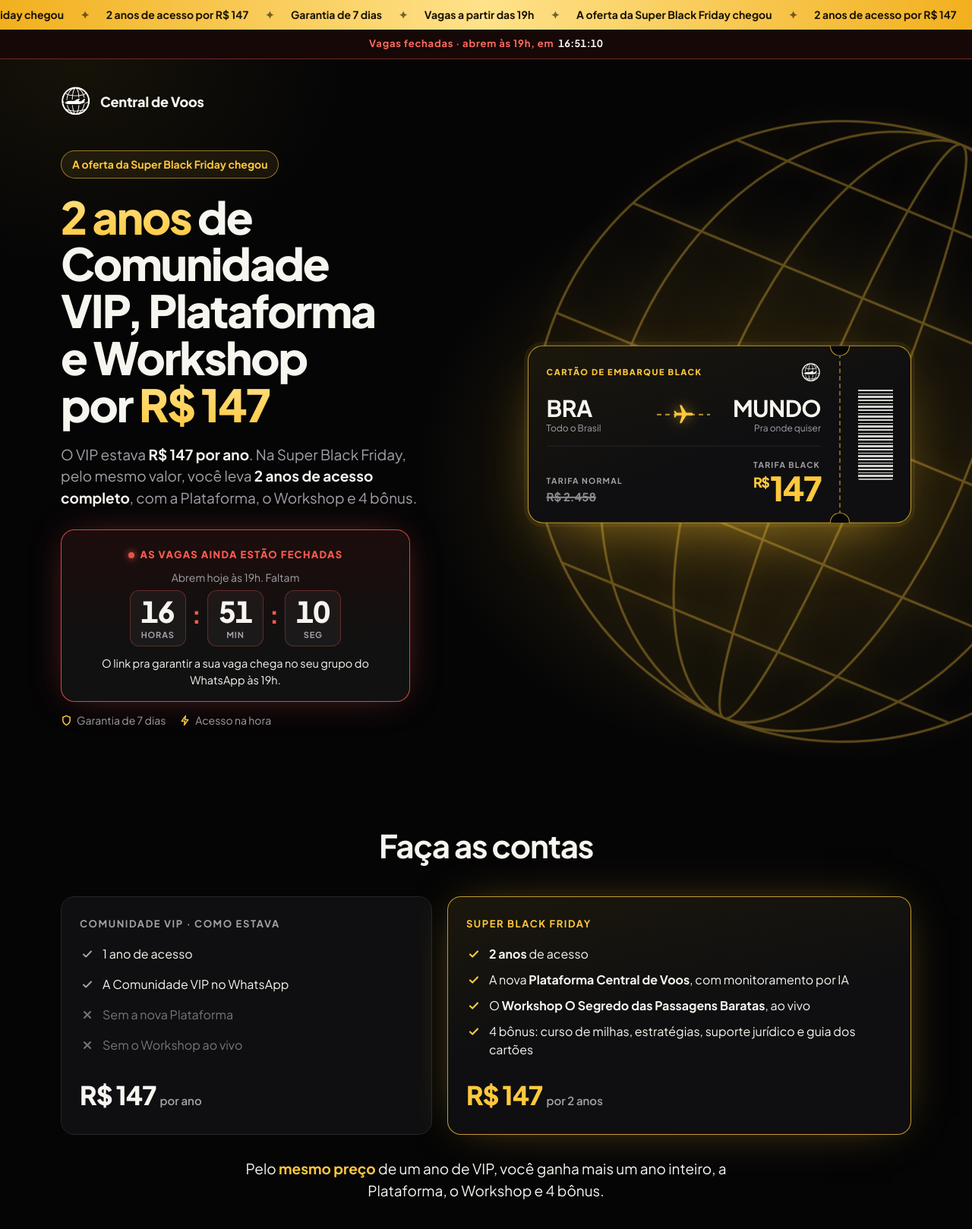
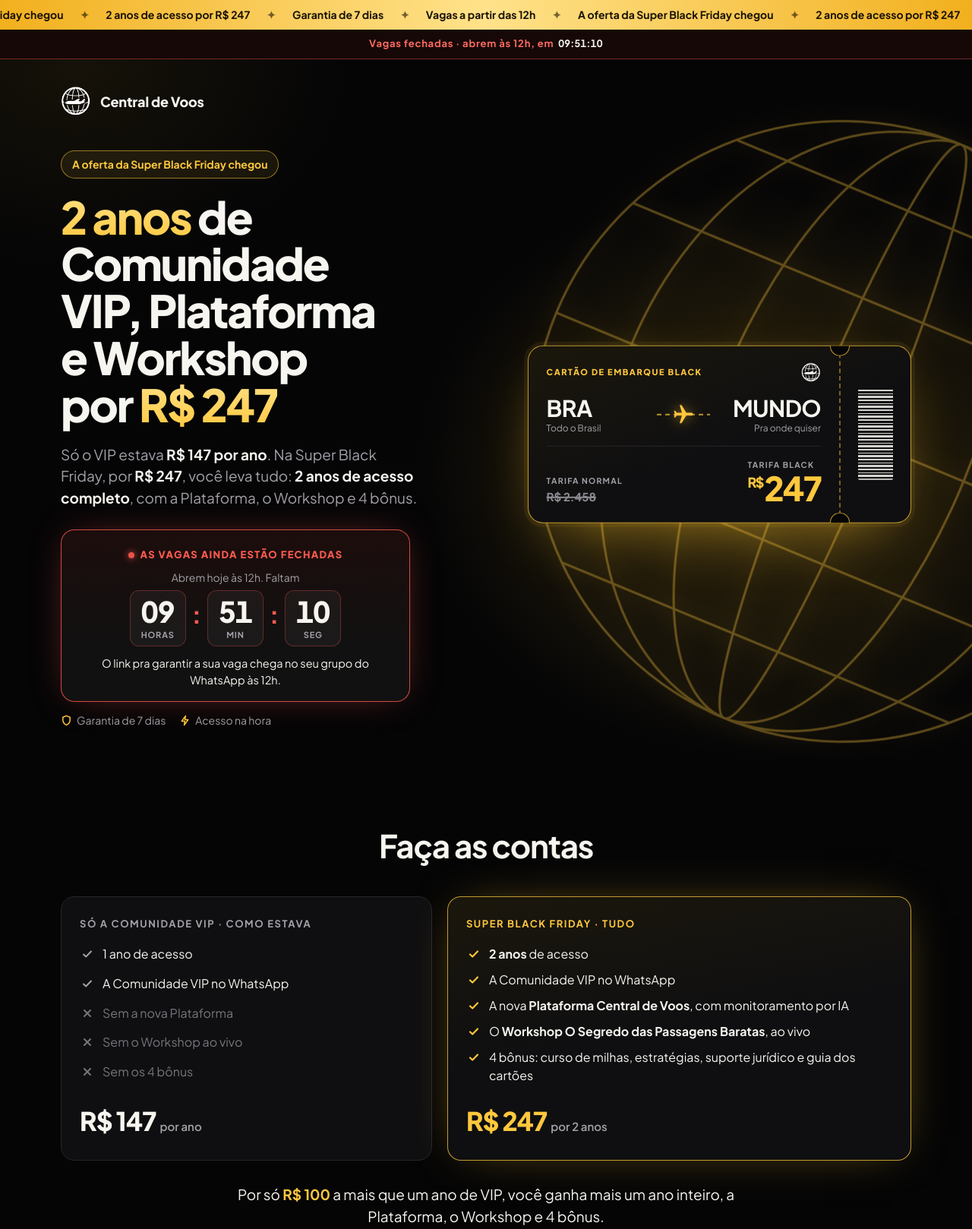
Before and after one commit to centraldevoos/oferta-black-147, a plain HTML site: page index.html in a window 1280 px wide. Shown: the top 1618 px of the page at 76% size. Drawn offline with Linux system fonts and the light colour scheme.

Commit message:
Vagas às 12h; só o VIP estava R$ 147, tudo por 2 anos com preço novo

```diff
--- a/config.js
+++ b/config.js
@@ -1,21 +1,21 @@
 // Configuração da página que revela a oferta da Super Black Friday. É o arquivo que se edita à mão antes de publicar.
 window.CONFIG = {
   // Preço da Super Black Friday.
-  PRECO: 147,
-  // Esta versão (oferta-black-147): 2 anos, sem acesso extra, para quem viu o VIP a R$ 147 (Pedro, 1/11/2026). A âncora é a soma dos valores × ANOS × ACESSOS.
+  PRECO: 247,
+  // Esta versão (oferta-black-147): para quem viu o VIP a R$ 147. Tudo por R$ 247, por 2 anos, sem acesso extra (Pedro, 1/11/2026). A âncora é a soma dos valores × ANOS × ACESSOS.
   ANOS: 2,
   ACESSOS: 1,
-  // Parcela no cartão: a do VIP de R$ 147 no Hub.la (base/central-de-voos/negocio.md).
-  PARCELA: "12x de R$ 14,76",
-  // Preço que o VIP "estava" para este público.
+  // Parcela: o Hub.la ainda não tem a de R$ 247 na base. Sem parcela confirmada, a página mostra "à vista ou em até 12x no cartão".
+  PARCELA: null,
+  // Quanto "só o VIP estava" para este público.
   PRECO_VIP_ANO: 147,
 
   // Horário das vagas, todo dia, no horário de Brasília.
-  // Antes de ABRE: "as vagas ainda estão fechadas, abrem hoje às 19h" com a contagem. Entre ABRE e FECHA: "vagas abertas, fecham em".
+  // Antes de ABRE: "as vagas ainda estão fechadas, abrem hoje às 12h" com a contagem. Entre ABRE e FECHA: "vagas abertas, fecham em".
   // Depois de FECHA, volta a contagem para as 19h, sempre como se fosse a primeira abertura (sem "encerradas" nem "nova abertura").
-  VAGAS: { ABRE: "19:00", FECHA: "00:10" },
+  VAGAS: { ABRE: "12:00", FECHA: "00:10" },
   TEXTOS: {
-    antes: "O link pra garantir a sua vaga chega no seu grupo do WhatsApp às 19h.",
+    antes: "O link pra garantir a sua vaga chega no seu grupo do WhatsApp às 12h.",
     aberto: "Garanta a sua pelo link que chegou no seu grupo do WhatsApp.",
   },
   // A página não tem botão (pedido do Pedro, 31/10/2026). Se um dia precisar, true + CHECKOUT mostra o botão só com as vagas abertas.
@@ -24,7 +24,7 @@ window.CONFIG = {
 
   // Pilha de valor: "valor" é o preço de 1 ano de cada entrega, para UM acesso.
   // A âncora da página é a soma × 2 anos × 2 acessos (pedido do Pedro, 31/10/2026).
-  // PROPOSTA (Pedro pediu âncora um pouco menor que a da oferta-black-tr): soma R$ 1.229 por ano, × 2 anos = R$ 2.458.
+  // PROPOSTA (âncora menor que a da oferta-black-tr): soma R$ 1.229 por ano, × 2 anos = R$ 2.458.
   PRINCIPAIS: [
     { nome: "Comunidade VIP no WhatsApp", desc: "Grupos separados por região, com mais de 1.000 promoções por semana e todas as datas disponíveis, saindo de todo o Brasil para o Brasil e o mundo.", valor: 147, oficial: false },
     { tag: "Novidade", nome: "Plataforma Central de Voos", desc: "Tudo da Central no seu celular: busca personalizada entre todas as promoções ativas e monitoramento das suas passagens com IA.", valor: 297, oficial: false },
--- a/index.html
+++ b/index.html
@@ -4,18 +4,18 @@
 <meta charset="utf-8">
 <meta name="viewport" content="width=device-width, initial-scale=1">
 <title>Oferta Super Black Friday | Central de Voos</title>
-<meta name="description" content="A oferta da Super Black Friday da Central de Voos: 2 anos de Comunidade VIP, Plataforma, Workshop e 4 bônus por R$ 147. Vagas a partir das 19h.">
+<meta name="description" content="A oferta da Super Black Friday da Central de Voos: 2 anos de Comunidade VIP, Plataforma, Workshop e 4 bônus por R$ 247. Vagas a partir das 12h.">
 <meta name="robots" content="noindex">
 <meta property="og:type" content="website">
 <meta property="og:title" content="A oferta da Super Black Friday chegou">
-<meta property="og:description" content="2 anos de Comunidade VIP, Plataforma, Workshop e 4 bônus por R$ 147. Vagas a partir das 19h.">
+<meta property="og:description" content="2 anos de Comunidade VIP, Plataforma, Workshop e 4 bônus por R$ 247. Vagas a partir das 12h.">
 <meta property="og:url" content="https://centraldevoos.com/oferta-black-147/">
 <meta name="theme-color" content="#050506">
 <link rel="icon" href="midia/logo-icone.png">
 <link rel="preconnect" href="https://fonts.googleapis.com">
 <link rel="preconnect" href="https://fonts.gstatic.com" crossorigin>
 <link href="https://fonts.googleapis.com/css2?family=Plus+Jakarta+Sans:wght@400;500;600;700;800&display=swap" rel="stylesheet">
-<script src="config.js?v=1"></script>
+<script src="config.js?v=3"></script>
 <style>
 :root {
   --bg: #050506;
@@ -410,18 +410,18 @@ footer p + p { margin-top: 8px; }
 <body>
 
 <div class="faixa" aria-hidden="true"><div class="faixa-trilho">
-  <span>A oferta da Super Black Friday chegou</span><i>✦</i><span>2 anos de acesso por R$ 147</span><i>✦</i><span>Garantia de 7 dias</span><i>✦</i><span>Vagas a partir das 19h</span><i>✦</i>
-  <span>A oferta da Super Black Friday chegou</span><i>✦</i><span>2 anos de acesso por R$ 147</span><i>✦</i><span>Garantia de 7 dias</span><i>✦</i><span>Vagas a partir das 19h</span><i>✦</i>
-  <span>A oferta da Super Black Friday chegou</span><i>✦</i><span>2 anos de acesso por R$ 147</span><i>✦</i><span>Garantia de 7 dias</span><i>✦</i><span>Vagas a partir das 19h</span><i>✦</i>
+  <span>A oferta da Super Black Friday chegou</span><i>✦</i><span>2 anos de acesso por R$ 247</span><i>✦</i><span>Garantia de 7 dias</span><i>✦</i><span>Vagas a partir das 12h</span><i>✦</i>
+  <span>A oferta da Super Black Friday chegou</span><i>✦</i><span>2 anos de acesso por R$ 247</span><i>✦</i><span>Garantia de 7 dias</span><i>✦</i><span>Vagas a partir das 12h</span><i>✦</i>
+  <span>A oferta da Super Black Friday chegou</span><i>✦</i><span>2 anos de acesso por R$ 247</span><i>✦</i><span>Garantia de 7 dias</span><i>✦</i><span>Vagas a partir das 12h</span><i>✦</i>
 </div></div>
 
-<div class="topo-hora js-topo-hora" aria-hidden="true"><span class="js-topo-txt">Vagas fechadas · abrem às 19h</span><b class="js-topo-relogio"></b></div>
+<div class="topo-hora js-topo-hora" aria-hidden="true"><span class="js-topo-txt">Vagas fechadas · abrem às 12h</span><b class="js-topo-relogio"></b></div>
 
 <!-- Modelo do cartão das vagas. O script copia para o topo, a caixa de preço e o fim da página. -->
 <template id="modelo-estado">
   <div class="estado" data-estado="antes" role="timer" aria-live="off">
     <p class="estado-titulo js-e-titulo">As vagas ainda estão fechadas</p>
-    <p class="estado-rotulo js-e-rotulo">Abrem hoje às 19h. Faltam</p>
+    <p class="estado-rotulo js-e-rotulo">Abrem hoje às 12h. Faltam</p>
     <div class="relogio">
       <div class="u"><b class="js-e-h">00</b><small>horas</small></div><i>:</i>
       <div class="u"><b class="js-e-m">00</b><small>min</small></div><i>:</i>
@@ -445,8 +445,8 @@ footer p + p { margin-top: 8px; }
     <div class="hero-grade">
       <div>
         <p class="selo-topo sobe">A oferta da Super Black Friday chegou</p>
-        <h1 class="sobe" style="--d:70ms"><span class="dourado">2 anos</span> de Comunidade VIP, Plataforma e Workshop por <span class="dourado js-preco">R$ 147</span></h1>
-        <p class="sub sobe" style="--d:140ms">O VIP estava <b>R$&nbsp;147 por ano</b>. Na Super Black Friday, pelo mesmo valor, você leva <b>2 anos de acesso completo</b>, com a Plataforma, o Workshop e 4 bônus.</p>
+        <h1 class="sobe" style="--d:70ms"><span class="dourado">2 anos</span> de Comunidade VIP, Plataforma e Workshop por <span class="dourado js-preco">R$ 247</span></h1>
+        <p class="sub sobe" style="--d:140ms">Só o VIP estava <b>R$&nbsp;147 por ano</b>. Na Super Black Friday, por <b>R$&nbsp;247</b>, você leva tudo: <b>2 anos de acesso completo</b>, com a Plataforma, o Workshop e 4 bônus.</p>
         <div class="js-lugar-estado sobe" style="--d:210ms"></div>
         <div class="garantias sobe" style="--d:260ms">
           <span><svg viewBox="0 0 16 16" aria-hidden="true"><path d="M8 1.5l5 2v4c0 3.2-2.2 5.6-5 7-2.8-1.4-5-3.8-5-7v-4z" fill="none" stroke="currentColor" stroke-width="1.6"/></svg>Garantia de 7 dias</span>
@@ -455,7 +455,7 @@ footer p + p { margin-top: 8px; }
       </div>
 
       <!-- A oferta impressa como um cartão de embarque -->
-      <div class="embarque sobe" style="--d:160ms" aria-label="Resumo da oferta: 2 anos de Comunidade VIP, de R$ 2.458 por R$ 147">
+      <div class="embarque sobe" style="--d:160ms" aria-label="Resumo da oferta: 2 anos de Comunidade VIP, de R$ 2.458 por R$ 247">
         <div class="emb-corpo">
           <div class="emb-topo"><span>CARTÃO DE EMBARQUE BLACK</span><img src="midia/logo-globo.png" alt="" width="26" height="26"></div>
           <div class="emb-rota">
@@ -465,7 +465,7 @@ footer p + p { margin-top: 8px; }
           </div>
           <div class="emb-tarifa">
             <div><small>TARIFA NORMAL</small><span class="de riscado js-ancora">R$ 2.458</span></div>
-            <div><small>TARIFA BLACK</small><span class="por"><sup>R$</sup><span class="js-preco-num">147</span></span></div>
+            <div><small>TARIFA BLACK</small><span class="por"><sup>R$</sup><span class="js-preco-num">247</span></span></div>
           </div>
         </div>
         <div class="emb-canhoto" aria-hidden="true"><div class="codigo"></div></div>
@@ -479,27 +479,29 @@ footer p + p { margin-top: 8px; }
     <h2 id="t-contas" class="titulo sobe">Faça as contas</h2>
     <div class="contas-grade">
       <div class="plano sobe" style="--d:80ms">
-        <h3>Comunidade VIP · como estava</h3>
+        <h3>Só a Comunidade VIP · como estava</h3>
         <ul>
           <li><svg viewBox="0 0 20 20" aria-hidden="true"><path d="M5 10.5l3.2 3L15 6.5" stroke="#a3a1a8" stroke-width="2" fill="none" stroke-linecap="round" stroke-linejoin="round"/></svg>1 ano de acesso</li>
           <li><svg viewBox="0 0 20 20" aria-hidden="true"><path d="M5 10.5l3.2 3L15 6.5" stroke="#a3a1a8" stroke-width="2" fill="none" stroke-linecap="round" stroke-linejoin="round"/></svg>A Comunidade VIP no WhatsApp</li>
           <li class="nao"><svg viewBox="0 0 20 20" aria-hidden="true"><path d="M6 6l8 8M14 6l-8 8" stroke="currentColor" stroke-width="2" stroke-linecap="round"/></svg>Sem a nova Plataforma</li>
           <li class="nao"><svg viewBox="0 0 20 20" aria-hidden="true"><path d="M6 6l8 8M14 6l-8 8" stroke="currentColor" stroke-width="2" stroke-linecap="round"/></svg>Sem o Workshop ao vivo</li>
+          <li class="nao"><svg viewBox="0 0 20 20" aria-hidden="true"><path d="M6 6l8 8M14 6l-8 8" stroke="currentColor" stroke-width="2" stroke-linecap="round"/></svg>Sem os 4 bônus</li>
         </ul>
         <p class="valor">R$ 147 <small>por ano</small></p>
       </div>
       <div class="plano black sobe" style="--d:160ms">
-        <h3>Super Black Friday</h3>
+        <h3>Super Black Friday · tudo</h3>
         <ul>
           <li><svg viewBox="0 0 20 20" aria-hidden="true"><path d="M5 10.5l3.2 3L15 6.5" stroke="#ffc83d" stroke-width="2.2" fill="none" stroke-linecap="round" stroke-linejoin="round"/></svg><span><b>2 anos</b> de acesso</span></li>
+          <li><svg viewBox="0 0 20 20" aria-hidden="true"><path d="M5 10.5l3.2 3L15 6.5" stroke="#ffc83d" stroke-width="2.2" fill="none" stroke-linecap="round" stroke-linejoin="round"/></svg><span>A Comunidade VIP no WhatsApp</span></li>
           <li><svg viewBox="0 0 20 20" aria-hidden="true"><path d="M5 10.5l3.2 3L15 6.5" stroke="#ffc83d" stroke-width="2.2" fill="none" stroke-linecap="round" stroke-linejoin="round"/></svg><span>A nova <b>Plataforma Central de Voos</b>, com monitoramento por IA</span></li>
           <li><svg viewBox="0 0 20 20" aria-hidden="true"><path d="M5 10.5l3.2 3L15 6.5" stroke="#ffc83d" stroke-width="2.2" fill="none" stroke-linecap="round" stroke-linejoin="round"/></svg><span>O <b>Workshop O Segredo das Passagens Baratas</b>, ao vivo</span></li>
           <li><svg viewBox="0 0 20 20" aria-hidden="true"><path d="M5 10.5l3.2 3L15 6.5" stroke="#ffc83d" stroke-width="2.2" fill="none" stroke-linecap="round" stroke-linejoin="round"/></svg><span>4 bônus: curso de milhas, estratégias, suporte jurídico e guia dos cartões</span></li>
         </ul>
-        <p class="valor">R$ 147 <small>por 2 anos</small></p>
+        <p class="valor">R$ 247 <small>por 2 anos</small></p>
       </div>
     </div>
-    <p class="conta-final sobe">Pelo <b>mesmo preço</b> de um ano de VIP, você ganha mais um ano inteiro, a Plataforma, o Workshop e 4 bônus.</p>
+    <p class="conta-final sobe">Por só <b>R$ 100</b> a mais que um ano de VIP, você ganha mais um ano inteiro, a Plataforma, o Workshop e 4 bônus.</p>
   </div>
 </section>
 
@@ -542,10 +544,10 @@ footer p + p { margin-top: 8px; }
           <p class="igual">Valeria<b class="riscado js-ancora">R$ 2.458</b></p>
         </div>
         <h3>Na Super Black Friday<span>2 anos de acesso completo, com todos os bônus</span></h3>
-        <p class="parcela js-parcela">12x de R$ 14,76</p>
-        <p class="por"><span class="js-ou">ou </span><sup>R$</sup><span class="js-preco-num">147</span></p>
+        <p class="parcela js-parcela"></p>
+        <p class="por"><span class="js-ou">ou </span><sup>R$</sup><span class="js-preco-num">247</span></p>
         <p class="avista">à vista</p>
-        <p class="mes js-mes">Dá R$ 0,20 por dia</p>
+        <p class="mes js-mes">Dá R$ 0,34 por dia</p>
         <div class="js-lugar-estado"></div>
         <div class="garantias">
           <span><svg viewBox="0 0 16 16" aria-hidden="true"><path d="M8 1.5l5 2v4c0 3.2-2.2 5.6-5 7-2.8-1.4-5-3.8-5-7v-4z" fill="none" stroke="currentColor" stroke-width="1.6"/></svg>Garantia de 7 dias</span>
@@ -586,7 +588,7 @@ footer p + p { margin-top: 8px; }
 <section class="final" aria-labelledby="t-final">
   <div class="wrap">
     <h2 id="t-final" class="sobe">A Super Black Friday é a melhor condição que a Central de Voos já fez.</h2>
-    <p class="lead sobe js-final-txt" style="--d:80ms">2 anos de Comunidade VIP, Plataforma, Workshop e 4 bônus por R$ 147.</p>
+    <p class="lead sobe js-final-txt" style="--d:80ms">2 anos de Comunidade VIP, Plataforma, Workshop e 4 bônus por R$ 247.</p>
     <div class="js-lugar-estado sobe" style="--d:150ms"></div>
     <div class="garantias sobe" style="--d:200ms">
       <span><svg viewBox="0 0 16 16" aria-hidden="true"><path d="M8 1.5l5 2v4c0 3.2-2.2 5.6-5 7-2.8-1.4-5-3.8-5-7v-4z" fill="none" stroke="currentColor" stroke-width="1.6"/></svg>Garantia de 7 dias</span>
@@ -603,7 +605,7 @@ footer p + p { margin-top: 8px; }
 </footer>
 
 <div class="barra js-barra" aria-hidden="true">
-  <div class="txt"><b class="js-barra-preco">R$ 147</b><small>2 anos de acesso</small></div>
+  <div class="txt"><b class="js-barra-preco">R$ 247</b><small>2 anos de acesso</small></div>
   <div class="hora"><small class="js-barra-rotulo">Vagas abrem em</small><b class="js-barra-relogio">00:00:00</b></div>
 </div>
 
@@ -649,7 +651,7 @@ function situacao() {
   const agora = Date.now(), br = new Date(agora - 3 * 3600e3);
   const s = br.getUTCHours() * 3600 + br.getUTCMinutes() * 60 + br.getUTCSeconds();
   const dia = 86400, abre = ABRE * 60, fecha = FECHA * 60;
-  // A janela aberta vai das 19h até 00:10 do dia seguinte. Fora dela, a página sempre mostra a abertura das 19h
+  // A janela aberta vai das 12h até 00:10 do dia seguinte. Fora dela, a página sempre mostra a abertura das 12h
   // como se fosse a primeira (pedido do Pedro, 1/11/2026): sem "encerradas" e sem "nova abertura".
   const aberto = fecha < abre ? (s >= abre || s < fecha) : (s >= abre && s < fecha);
   if (aberto) return { estado: "aberto", falta: ((fecha - s) % dia + dia) % dia };
```
